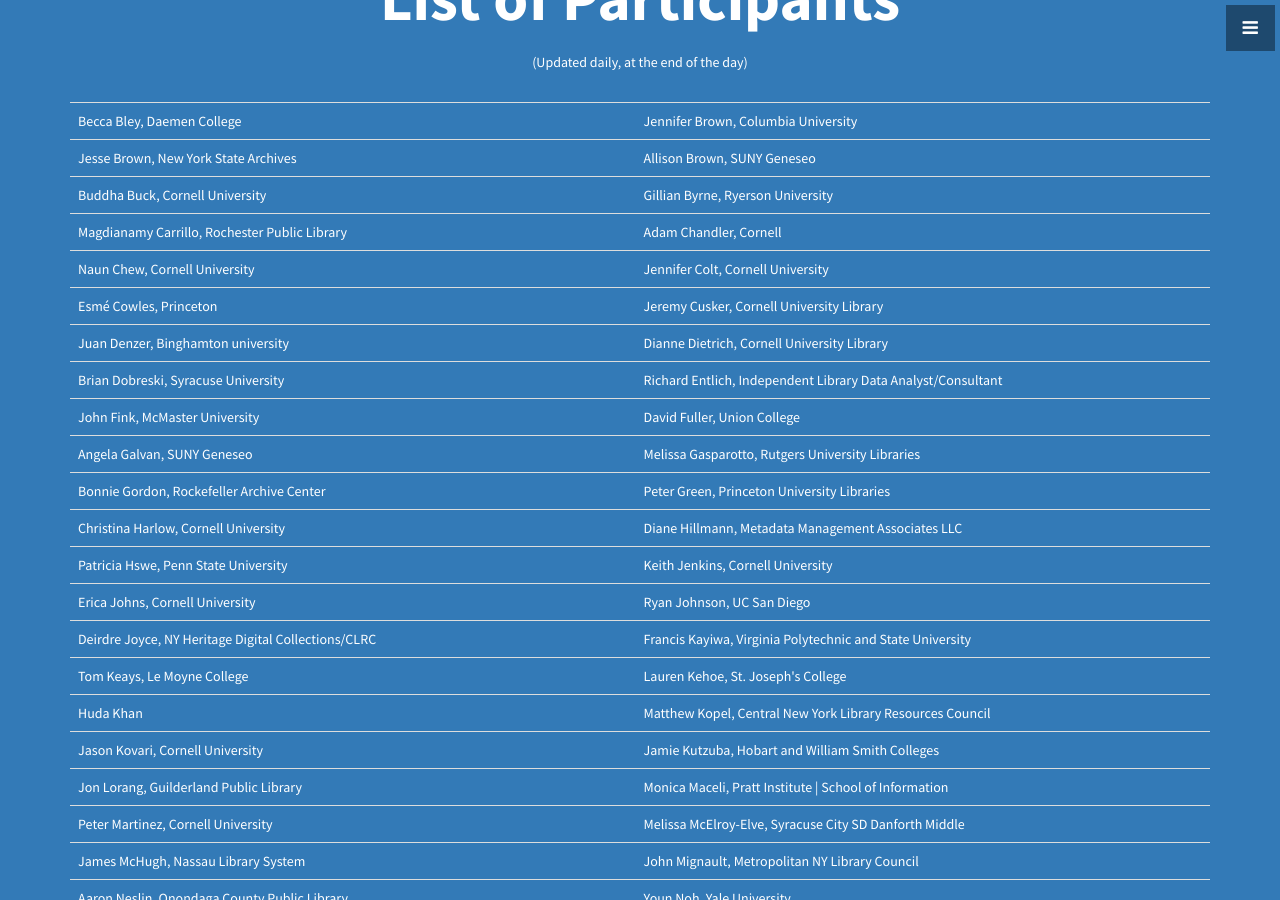
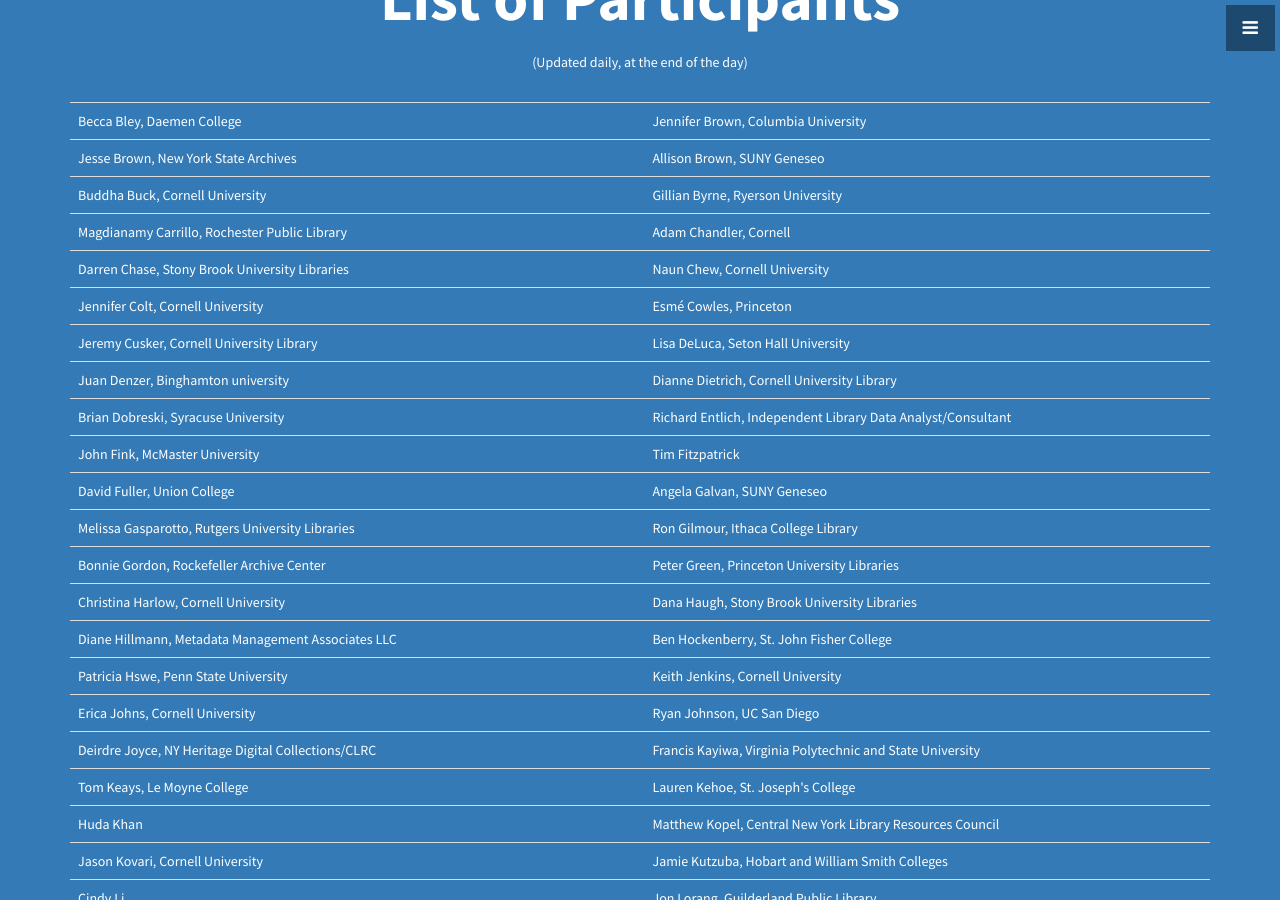
Before and after one commit to code4libNYS/2016, a Jekyll site: the page built from index.html, in a window 1280 px wide and 900 px high, scrolled down 5212 px. Built offline with Jekyll 4.4.1, drawn with Linux system fonts in a browser that asks for light colours; some of the changed text lies outside the part shown.

Commit message:
added latest participants

```diff
--- a/_includes/participants.html
+++ b/_includes/participants.html
@@ -15,35 +15,40 @@
             <tr><td>Jesse Brown, New York State Archives</td> <td>Allison Brown, SUNY Geneseo</td></tr>
             <tr><td>Buddha Buck, Cornell University</td> <td>Gillian Byrne, Ryerson University</td></tr>
             <tr><td>Magdianamy Carrillo, Rochester Public Library</td> <td>Adam Chandler, Cornell</td></tr>
-            <tr><td>Naun Chew, Cornell University</td> <td>Jennifer Colt, Cornell University</td></tr>
-            <tr><td>Esmé Cowles, Princeton</td> <td>Jeremy Cusker, Cornell University Library</td></tr>
+            <tr><td>Darren Chase, Stony Brook University Libraries</td> <td>Naun Chew, Cornell University</td></tr>
+            <tr><td>Jennifer Colt, Cornell University</td> <td>Esmé Cowles, Princeton</td></tr>
+            <tr><td>Jeremy Cusker, Cornell University Library</td> <td>Lisa DeLuca, Seton Hall University</td></tr>
             <tr><td>Juan Denzer, Binghamton university</td> <td>Dianne Dietrich, Cornell University Library</td></tr>
             <tr><td>Brian Dobreski, Syracuse University</td> <td>Richard Entlich, Independent Library Data Analyst/Consultant</td></tr>
-            <tr><td>John Fink, McMaster University</td> <td>David Fuller, Union College</td></tr>
-            <tr><td>Angela Galvan, SUNY Geneseo</td> <td>Melissa Gasparotto, Rutgers University Libraries</td></tr>
+            <tr><td>John Fink, McMaster University</td> <td>Tim Fitzpatrick</td></tr>
+            <tr><td>David Fuller, Union College</td> <td>Angela Galvan, SUNY Geneseo</td></tr>
+            <tr><td>Melissa Gasparotto, Rutgers University Libraries</td> <td>Ron Gilmour, Ithaca College Library</td></tr>
             <tr><td>Bonnie Gordon, Rockefeller Archive Center</td> <td>Peter Green, Princeton University Libraries</td></tr>
-            <tr><td>Christina Harlow, Cornell University</td> <td>Diane Hillmann, Metadata Management Associates LLC</td></tr>
+            <tr><td>Christina Harlow, Cornell University</td> <td>Dana Haugh, Stony Brook University Libraries</td></tr>
+            <tr><td>Diane Hillmann, Metadata Management Associates LLC</td> <td>Ben Hockenberry, St. John Fisher College</td></tr>
             <tr><td>Patricia Hswe, Penn State University</td> <td>Keith Jenkins, Cornell University</td></tr>
             <tr><td>Erica Johns, Cornell University</td> <td>Ryan Johnson, UC San Diego</td></tr>
             <tr><td>Deirdre Joyce, NY Heritage Digital Collections/CLRC</td> <td>Francis Kayiwa, Virginia Polytechnic and State University</td></tr>
             <tr><td>Tom Keays, Le Moyne College</td> <td>Lauren Kehoe, St. Joseph's College</td></tr>
             <tr><td>Huda Khan</td> <td>Matthew Kopel, Central New York Library Resources Council</td></tr>
             <tr><td>Jason Kovari, Cornell University</td> <td>Jamie Kutzuba, Hobart and William Smith Colleges</td></tr>
-            <tr><td>Jon Lorang, Guilderland Public Library</td> <td>Monica Maceli, Pratt Institute | School of Information</td></tr>
-            <tr><td>Peter Martinez, Cornell University</td> <td>Melissa McElroy-Elve, Syracuse City SD Danforth Middle</td></tr>
-            <tr><td>James McHugh, Nassau Library System</td> <td>John Mignault, Metropolitan NY Library Council</td></tr>
-            <tr><td>Aaron Neslin, Onondaga County Public Library</td> <td>Youn Noh, Yale University</td></tr>
-            <tr><td>Michelle Paolillo, Cornell</td> <td>David Phillips, Cornell Library</td></tr>
-            <tr><td>Tahir Poduska, Cornell University</td> <td>Meredith Powers, Brooklyn Public Library</td></tr>
+            <tr><td>Cindy Li</td> <td>Jon Lorang, Guilderland Public Library</td></tr>
+            <tr><td>Monica Maceli, Pratt Institute | School of Information</td> <td>Peter Martinez, Cornell University</td></tr>
+            <tr><td>Melissa McElroy-Elve, Syracuse City SD Danforth Middle</td> <td>James McHugh, Nassau Library System</td></tr>
+            <tr><td>John Mignault, Metropolitan NY Library Council</td> <td>Aaron Neslin, Onondaga County Public Library</td></tr>
+            <tr><td>Youn Noh, Yale University</td> <td>Michelle Paolillo, Cornell</td></tr>
+            <tr><td>David Phillips, Cornell Library</td> <td>Tahir Poduska, Cornell University</td></tr>
+            <tr><td>Meredith Powers, Brooklyn Public Library</td> <td>Joyce Rambo, University at Albany</td></tr>
             <tr><td>E Lynette Rayle, Cornell University</td> <td>Tara Robertson</td></tr>
-            <tr><td>Devin Sanera, Olin Library Research and Learning Services</td> <td>Phil Shen, Einstein</td></tr>
+            <tr><td>Nick Ruest, York University</td> <td>Devin Sanera, Olin Library Research and Learning Services</td></tr>
+            <tr><td>Mark Sandford, Colgate University</td> <td>Phil Shen, Einstein</td></tr>
             <tr><td>Zachary Spalding, Southeastern NY Library Resources Council</td> <td>Chris Stanton, Metropolitan New York Library Council</td></tr>
             <tr><td>Jon Stroop, Princeton University Library</td> <td>Nikitas Tampakis, Princeton University Library</td></tr>
             <tr><td>Martha Tenney, Barnard College</td> <td>Alevtina Verbovetskaya, City University of New York</td></tr>
             <tr><td>Melissa Wallace, Cornell</td> <td>Simeon Warner, Cornell</td></tr>
-            <tr><td>Saebra Waterstraut, Pratt Institute</td> <td>Heidi Webb, SUNY College of Environmental Science &amp; Forestry</td></tr>
-            <tr><td>Kerri Willette, Metropolitan New York Library Council (METRO)</td> <td>Andrew Woods, DuraSpace</td></tr>
-            <tr><td>Jing Xu, Syracuse City Schools</td><td> </td></tr>
+            <tr><td>Saebra Waterstraut, Pratt Institute</td> <td>Frances Webb, Cornell University</td></tr>
+            <tr><td>Heidi Webb, SUNY College of Environmental Science &amp; Forestry</td> <td>Kerri Willette, Metropolitan New York Library Council (METRO)</td></tr>
+            <tr><td>Andrew Woods, DuraSpace</td> <td>Jing Xu, Syracuse City Schools</td></tr>
             <tr><td></td><td></td></tr>
         </tbody>
       </table>
```
Also changed, not shown: 1 other file.
